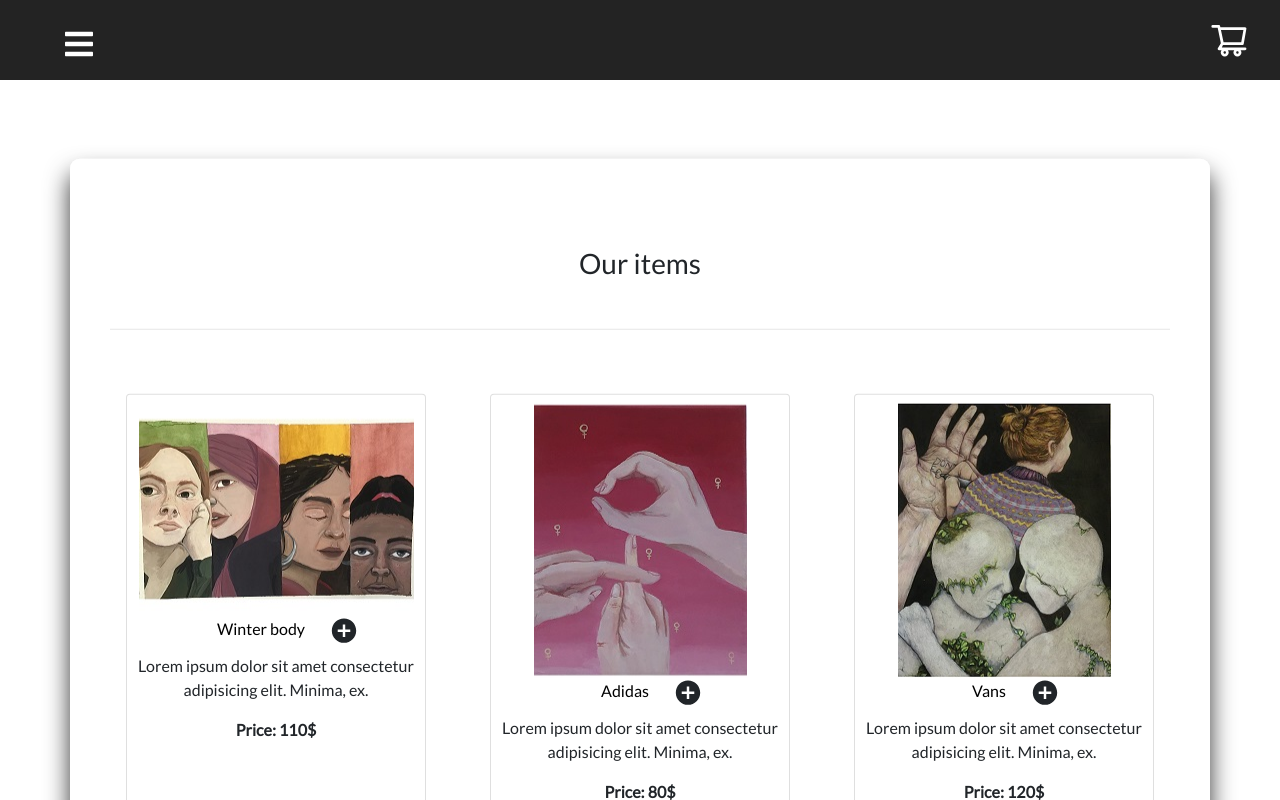
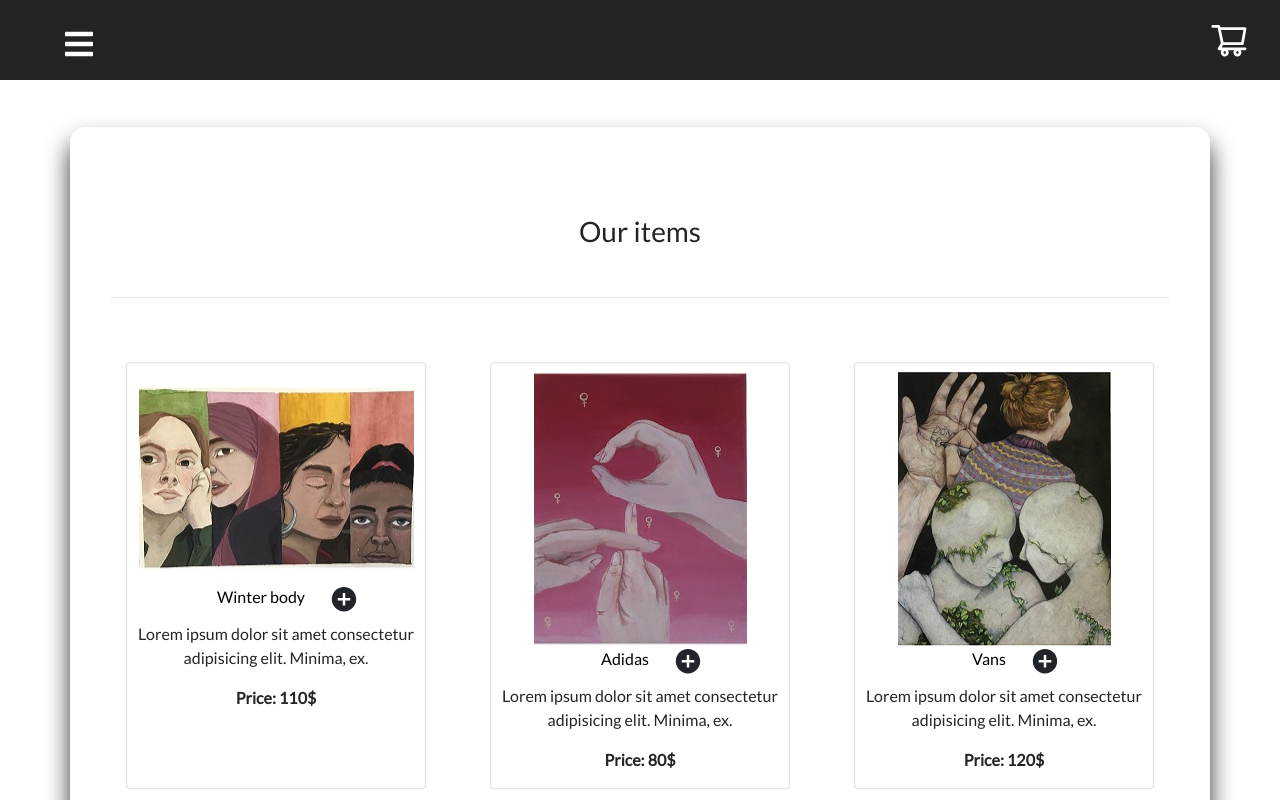
Before and after one commit to dgreeott/zoe-mazurk, a React (Create React App) app: page /shop in a window 1280 px wide. Shown: the top 800 px of the page. Built offline with nearby package versions, Linux system fonts and the light colour scheme.

Commit message:
Updating Container Styles and Look

```diff
--- a/src/css/App.css
+++ b/src/css/App.css
@@ -32,12 +32,13 @@
 
 .container  {
   background-color: rgba(255, 255, 255, 0.8);
-  border-radius: 10px;
+  border-radius: 15px;
   box-shadow: 0 15px 25px rgba(0, 0, 0, 0.8);
   margin: auto auto;
   padding: 40px;
+  padding-bottom: 40px;
   position: absolute;
   top: 50%;
   left: 50%;
-  transform: translate(-50%, 5%);
+  transform: translate(-50%, 3%);
 }
--- a/src/pages/About.js
+++ b/src/pages/About.js
@@ -8,11 +8,10 @@
     return (
       <>
         <div className="section">
-          <div className="container-fluid">
-            <div className="row justify-content-center m-5 ">
+          <div className="container justify-content-center">
+            <div className="row justify-content-center m-3">
               <h1>A Little About Me</h1>
             </div>
-            <div className="container justify-content-center">
             <div className="row">
               <div className="col-sm-6 ">
                 <h4 className="aboutText">
@@ -34,7 +33,6 @@
                 <img src={Zoe} alt="zoe"></img>
               </div>
             </div>
-            </div>
           </div>
         </div>
       </>
--- a/src/pages/Gallery.js
+++ b/src/pages/Gallery.js
@@ -11,6 +11,7 @@
 import Image9 from "../img/ZoePeople6_400X400.jpg";
 
 import "../css/Gallery.css";
+import '../css/App.css';
 
 
 const GalleryImages = [
@@ -106,7 +107,7 @@
   return (
     <>
       <div className="section">
-        <div className="container">
+        <div className="container mb-5">
           <h1 className="font-weight-light text-center m-4">Gallery</h1>
 
           <hr className="mt-2 mb-5"></hr>
--- a/src/pages/Home.js
+++ b/src/pages/Home.js
@@ -1,7 +1,7 @@
 import React, { Component } from "react";
 import { Link } from "react-router-dom";
 
-import Particles from "react-tsparticles";
+import Particles from 'react-tsparticles';
 
 import "../css/Home.css";
 
```
Also changed, not shown: 1 other file (tests, documents, lock files or other folders).
